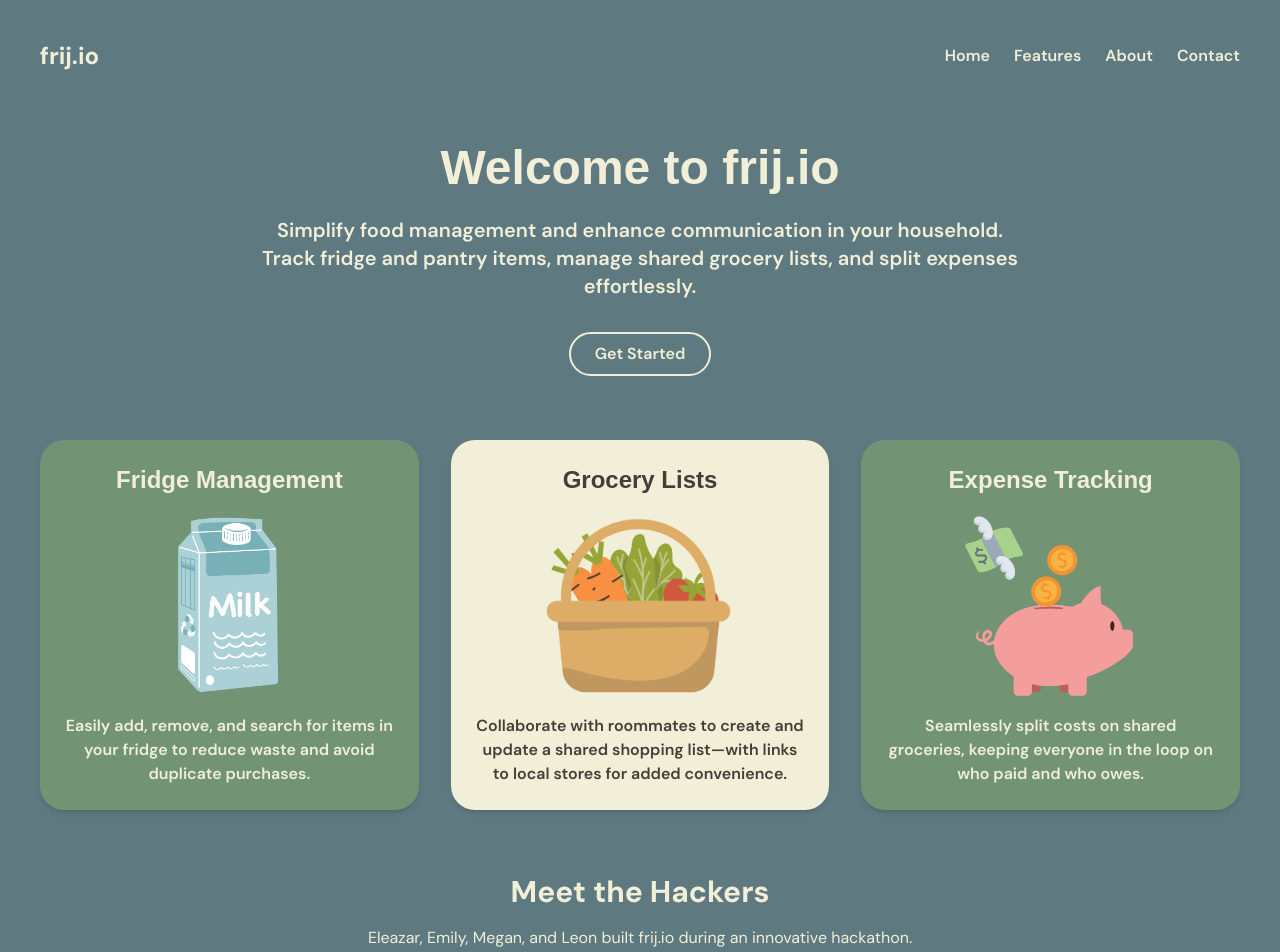
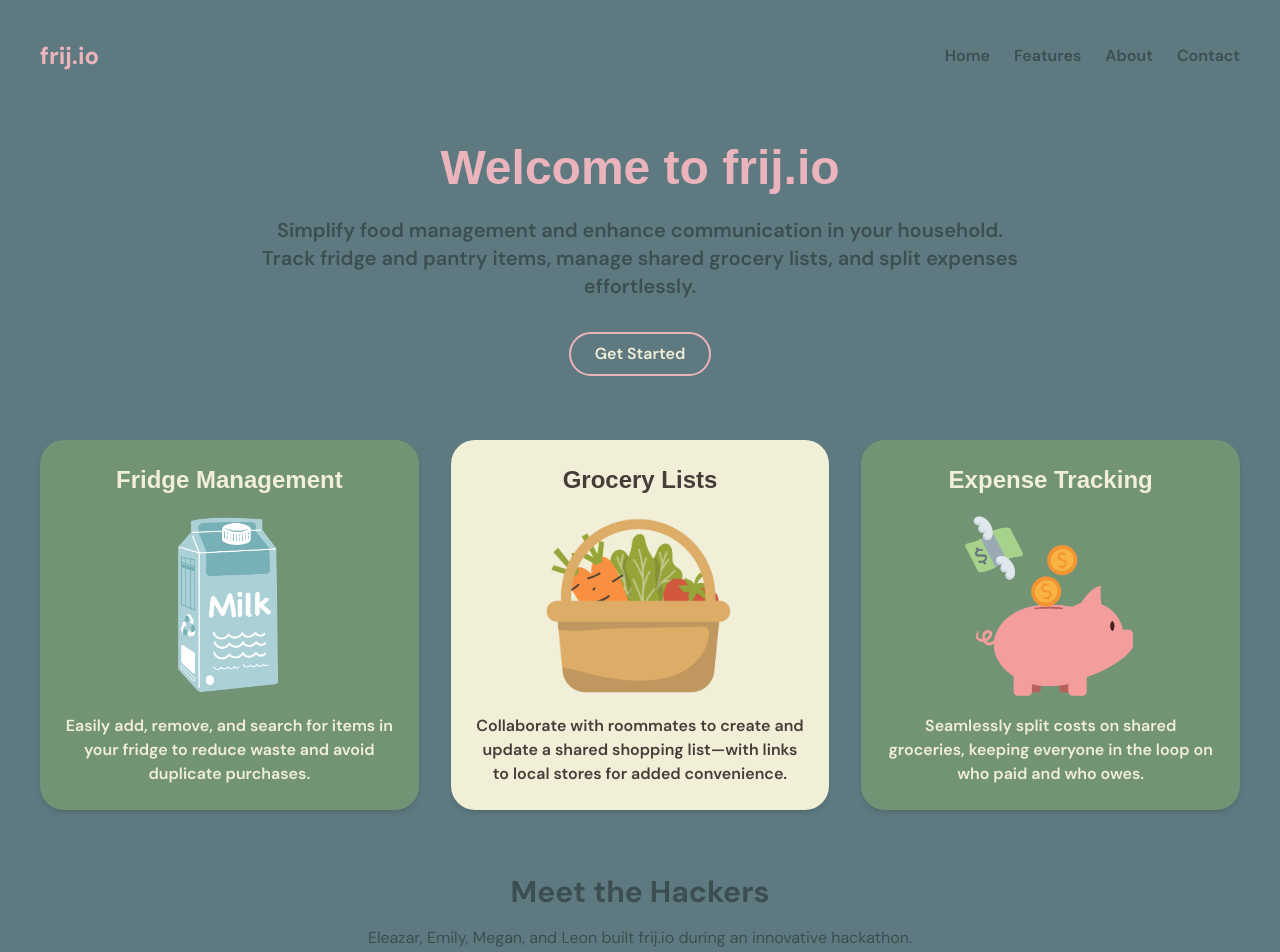
Before and after one commit to megdcosta/frijio, a Next.js app: page / in a window 1280 px wide. Shown: the top 952 px of the page. Built offline with nearby package versions, Linux system fonts and the light colour scheme; a web font is replaced by a local one.

Commit message:
fixed colouring of page

```diff
--- a/app/components/LandingPage.tsx
+++ b/app/components/LandingPage.tsx
@@ -7,32 +7,32 @@ export default function LandingPage() {
   const router = useRouter();
 
   return (
-    <div className="min-h-screen bg-background text-[#F1EFD8] p-4">
+    <div className="min-h-screen bg-background text-white p-4">
       {/* Header */}
       <header className="flex justify-between items-center p-6">
-        <div className="text-2xl font-bold">frij.io</div>
+        <div className="text-2xl font-bold text-accent">frij.io</div>
         <nav>
-          <ul className="flex space-x-6 font-semibold font-sans">
+          <ul className="flex space-x-6 font-semibold font-sans text-secondary">
             <li
-              className="cursor-pointer hover:underline"
+              className="cursor-pointer hover:underline hover:text-accent"
               onClick={() => router.push("/")}
             >
               Home
             </li>
             <li
-              className="cursor-pointer hover:underline"
+              className="cursor-pointer hover:underline hover:text-accent"
               onClick={() => router.push("/features")}
             >
               Features
             </li>
             <li
-              className="cursor-pointer hover:underline"
+              className="cursor-pointer hover:underline hover:text-accent"
               onClick={() => router.push("/about")}
             >
               About
             </li>
             <li
-              className="cursor-pointer hover:underline"
+              className="cursor-pointer hover:underline hover:text-accent"
               onClick={() => router.push("/contact")}
             >
               Contact
@@ -44,25 +44,26 @@ export default function LandingPage() {
       {/* Hero Section */}
       <main className="flex flex-col items-center justify-center px-6 py-12">
         <section className="text-center max-w-3xl">
-          <h1 className="text-5xl font-bold mb-6 font-playpen">
+          <h1 className="text-5xl font-bold mb-6 font-playpen text-accent">
             Welcome to frij.io
           </h1>
-          <p className="text-xl mb-8 font-semibold font-sans">
+          <p className="text-xl mb-8 font-semibold font-sans text-secondary">
             Simplify food management and enhance communication in your
             household. Track fridge and pantry items, manage shared grocery
             lists, and split expenses effortlessly.
           </p>
           <button
             onClick={() => router.push("/login")}
-            className="border-2 border-[#F1EFD8] px-6 py-2 rounded-full hover:bg-white hover:text-[#5E7A80] transition font-semibold"
+            className="border-2 border-accent px-6 py-2 rounded-full hover:bg-white hover:text-background transition font-semibold text-white"
           >
             Get Started
           </button>
         </section>
+
         {/* Features Section */}
         <section className="mt-16 grid grid-cols-1 md:grid-cols-3 gap-8 text-center font-sans font-semibold">
           {/* Fridge Management */}
-          <div className="p-6 bg-green rounded-3xl shadow-md">
+          <div className="p-6 bg-green rounded-3xl shadow-md text-white">
             <h3 className="text-2xl font-bold mb-4 font-playpen">
               Fridge Management
             </h3>
@@ -100,7 +101,7 @@ export default function LandingPage() {
           </div>
 
           {/* Expense Tracking */}
-          <div className="p-6 bg-green rounded-3xl shadow-md">
+          <div className="p-6 bg-green rounded-3xl shadow-md text-white">
             <h3 className="text-2xl font-bold mb-4 font-playpen">
               Expense Tracking
             </h3>
@@ -120,7 +121,7 @@ export default function LandingPage() {
         </section>
 
         {/* Team Section */}
-        <section className="mt-16 text-center">
+        <section className="mt-16 text-center text-secondary">
           <h2 className="text-3xl font-bold mb-4">Meet the Hackers</h2>
           <p className="mb-8">
             Eleazar, Emily, Megan, and Leon built frij.io during an innovative
@@ -130,7 +131,7 @@ export default function LandingPage() {
       </main>
 
       {/* Footer */}
-      <footer className="py-6 text-center">
+      <footer className="py-6 text-center bg-secondary">
         <p>&copy; {new Date().getFullYear()} frij.io. All rights reserved.</p>
       </footer>
     </div>
```
